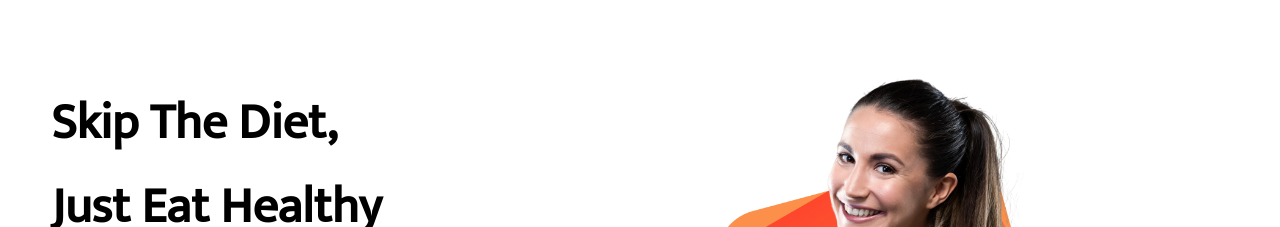
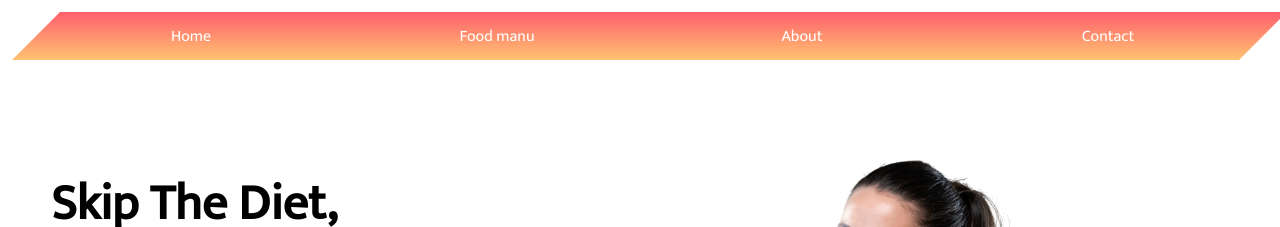
Before and after one commit to Istiaque-Ahemed/Food-Adda, a plain HTML site: page index.html in a window 1280 px wide. Shown: the top 227 px of the page. Drawn offline with Linux system fonts and the light colour scheme.

Commit message:
nev ber added

```diff
--- a/index.html
+++ b/index.html
@@ -13,6 +13,12 @@
 
 </head>
 <body>
+     <ul>
+         <li><a id="a" href="#"><span id="span">Home</span></a></li>
+         <li class="active"><a id="a" href="#"><span id="span">Food manu</span></a></li>
+         <li><a id="a"  href="#"><span id="span">About</span></a></li>
+         <li><a id="a"  href="#"><span id="span">Contact</span></a></li>
+     </ul>
     <Section >
         <div class="half-width">
             <h2>Skip The Diet,<br>
@@ -29,7 +35,6 @@
         <div class="half-width">
             <img id="pic" src="images/female/Person Image.png" alt="">
         </div>
-
         <div class="half-width-1">
             <h3>About Me</h3>
             <p>I am owner of food adda.we are provide healthy and delicious food.customer priority our fast cunsan.</p><br><br>
@@ -37,11 +42,10 @@
         </div>
     </section>
 
-    <div class="my-recipies">
-        <h3>My recipies</h3>
-        <p>Phirni is one of my favourite Indian desserts of all time. It takes me back to those <br> amazing days in Delhi where they serve this delicious awesomeness in cute little clay plates.
-</p>
-    </div>
+             <div class="my-recipies">
+               <h3>My recipies</h3>
+                 <p>Phirni is one of my favourite Indian desserts of all time. It takes me back to those <br> amazing days in    Delhi     where they serve this delicious awesomeness in cute little clay plates.</p>
+                     </div>
     <section class="recipi">
         <div class="recipi-dis">
             <div class="dis">
--- a/style.css
+++ b/style.css
@@ -2,6 +2,29 @@ body{
     padding: 0;
     margin: 0;
     font-family: 'Mukta', sans-serif;
+}
+li{
+    display: inline-block;
+    margin:-4px;
+    width: 25%;
+}
+#a{
+    position: relative;
+    background-image: linear-gradient(#ff5f6d , #ffc371);
+    box-sizing: border-box;
+    display: block;
+    transform: skew(-45deg);
+    min-height: 3em;
+    text-align: center;
+}
+#span{
+    color:#fff;
+    position: absolute;
+    box-sizing: border-box;
+    transform: translate(-50%,-50%) skewX(45deg);
+    top:50%;
+    left: 50%;
+    width: 90%;
 }
 h2{
     font-size: 50px;
@@ -13,6 +36,7 @@ section{
     display:flex;
     margin-bottom: 150px;
 }
+
 .para{
     color: slategrey;
 }
```
